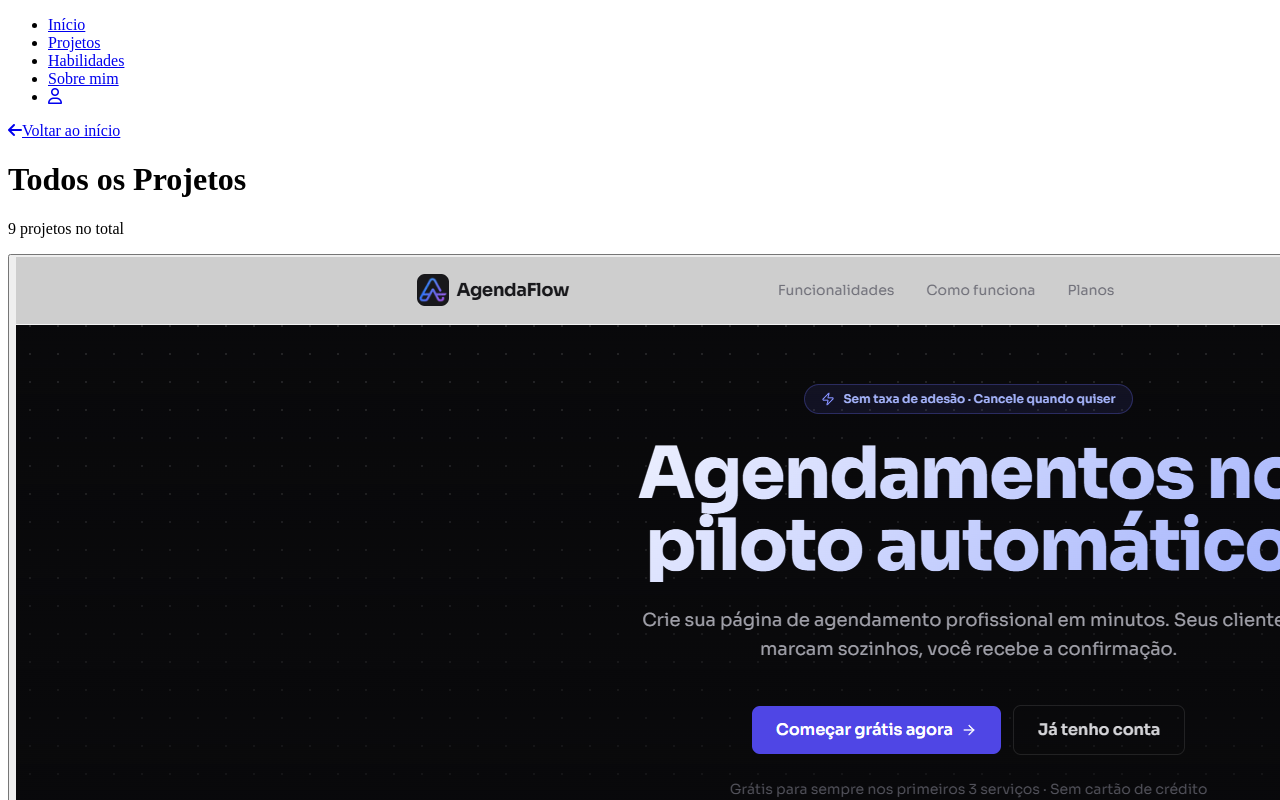
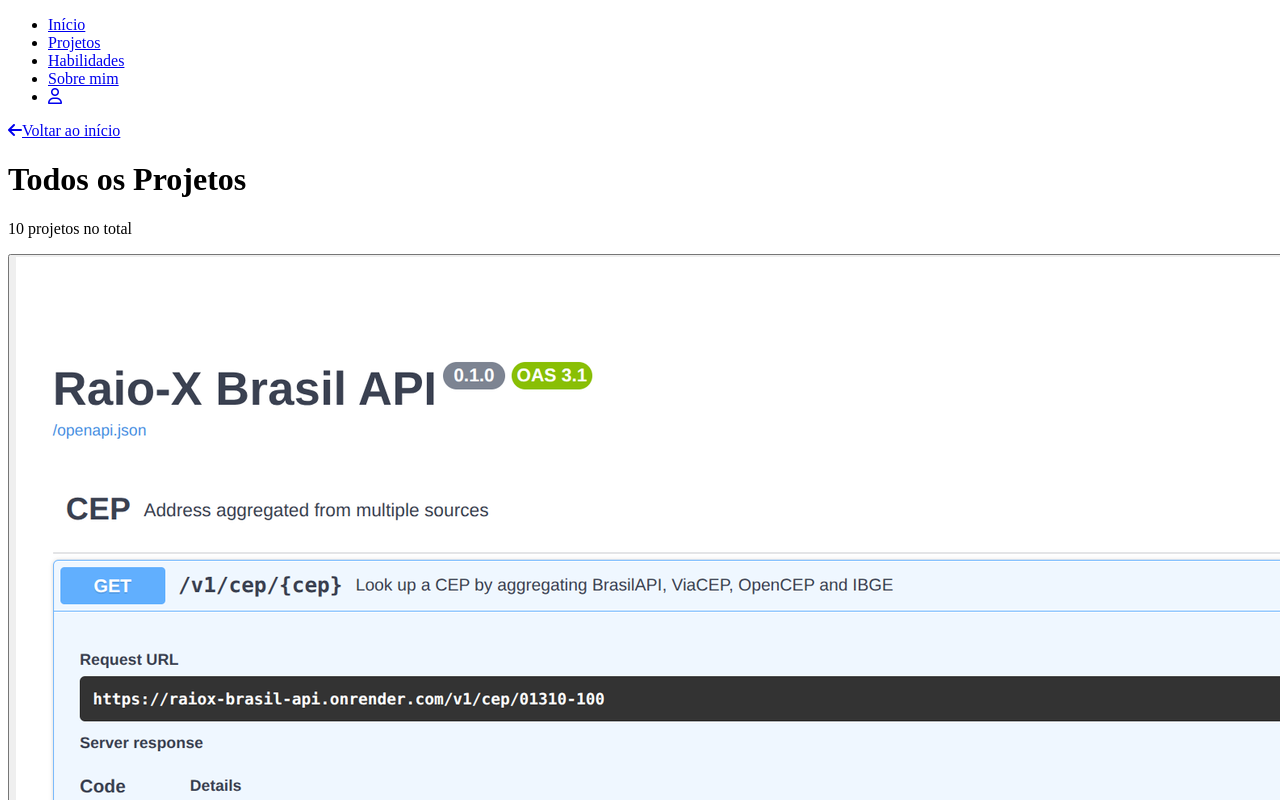
Before and after one commit to matteoludovino/portfolio-v2, a React (Vite) app: page /projetos in a window 1280 px wide. Shown: the top 800 px of the page. Built offline with nearby package versions, Linux system fonts and the light colour scheme; the HTML template or start-up script is replaced by a standard one.

Commit message:
feat: projeto raio-x brasil api

```diff
--- a/src/data/portfolioData.jsx
+++ b/src/data/portfolioData.jsx
@@ -1,4 +1,4 @@
-import { JSIcon, HTMLIcon, CSSIcon, PHPIcon, NodeIcon, ExpressIcon, HTTPSIcon, ReactIcon, NextIcon, VercelIcon, MySQLIcon, PostgreSQLIcon, MongoDBIcon, TailwindIcon, TSIcon, PrismaIcon, FastifyIcon } from './svgIcons';
+import { JSIcon, HTMLIcon, CSSIcon, PHPIcon, NodeIcon, ExpressIcon, HTTPSIcon, ReactIcon, NextIcon, VercelIcon, MySQLIcon, PostgreSQLIcon, MongoDBIcon, TailwindIcon, TSIcon, PrismaIcon, FastifyIcon, PythonIcon, FastAPIIcon, RedisIcon, DockerIcon } from './svgIcons';
 
 export const TECH = {
   html:       { label: 'HTML',       Icon: HTMLIcon         },
@@ -19,11 +19,25 @@ export const TECH = {
   typescript: { label: 'TypeScript', Icon: TSIcon           },
   prisma:     { label: 'Prisma',     Icon: PrismaIcon       },
   fastify:    { label: 'Fastify',    Icon: FastifyIcon      },
+  python:     { label: 'Python',     Icon: PythonIcon       },
+  fastapi:    { label: 'FastAPI',    Icon: FastAPIIcon      },
+  redis:      { label: 'Redis',      Icon: RedisIcon        },
+  docker:     { label: 'Docker',     Icon: DockerIcon       },
 };
 
 export const projects = [
   {
     id: 1,
+    name: 'Raio-X Brasil API',
+    description: 'API agregadora de dados públicos brasileiros (CEP e CNPJ) desenvolvida com Python e FastAPI. Consulta seis fontes externas, em paralelo com merge campo a campo para CEP e em cadeia de fallback para CNPJ, protegendo cotas de terceiros. Conta com cache Redis com single-flight e stale-if-error, circuit breaker, rate limit por plano em Lua, autenticação por API key e validação do novo CNPJ alfanumérico. 93 testes, 95% de cobertura e demo ao vivo com Swagger.',
+    image: '/img/raiox-brasil-api.png',
+    imageAlt: 'Raio-X Brasil API',
+    liveUrl: 'https://raiox-brasil-api.onrender.com/docs',
+    repoUrl: 'https://github.com/matteoludovino/raiox-brasil-api',
+    stacks: ['python', 'fastapi', 'redis', 'docker'],
+  },
+  {
+    id: 2,
     name: 'AgendaFlow',
     description: 'SaaS de agendamento online. A plataforma permite que profissionais criem uma página pública de agendamento com link personalizado, gerenciem serviços, horários e datas bloqueadas, recebam notificações automáticas por e-mail e cobrem mensalidades via Stripe. Desenvolvido com Next.js 15, TypeScript, Prisma ORM, PostgreSQL, NextAuth v5 e Tailwind CSS, com arquitetura limpa, Server Actions e deploy otimizado na Vercel.',
     image: '/img/agendaflow.png',
@@ -33,7 +47,7 @@ export const projects = [
     stacks: ['next', 'tailwind', 'typescript', 'postgresql', 'prisma', 'vercel'],
   },
   {
-    id: 2,
+    id: 3,
     name: 'API Encurtador de URLs',
     description: 'API REST completa para encurtamento de URLs, desenvolvida com Node.js, TypeScript e Fastify seguindo arquitetura em camadas. Permite criar links curtos com alias customizado e expiração configurável, registra automaticamente dados de cada acesso como país, dispositivo e navegador. Autenticação via JWT, cache de redirecionamento em Redis, rate limiting, IPs anonimizados e documentação interativa via Swagger.',
     image: '/img/api-encurtador.png',
@@ -43,7 +57,7 @@ export const projects = [
     stacks: ['node', 'typescript', 'fastify', 'https', 'prisma', 'postgresql'],
   },
   {
-    id: 3,
+    id: 4,
     name: 'Sora Café',
     description: 'Landing page premium para uma cafeteria artesanal, com foco em experiência visual e microinterações refinadas. Desenvolvida com Next.js 15, TypeScript, Tailwind CSS e Framer Motion, o projeto conta com carrinho funcional persistido em localStorage, animações de scroll, parallax, cursor customizado e dark mode.',
     image: '/img/sora-cafe.png',
@@ -53,7 +67,7 @@ export const projects = [
     stacks: ['next', 'tailwind', 'typescript', 'vercel'],
   },
   {
-    id: 4,
+    id: 5,
     name: 'Taskly',
     description: 'Aplicação de gerenciamento de tarefas fullstack com Next.js 15, TypeScript, Prisma e PostgreSQL. Conta com API REST completa, validação com Zod, paginação, busca, filtros por status. Inclui suporte offline com sincronização automática, Dockerfile e deploy configurado para Vercel e Neon.',
     image: '/img/taskly.png',
@@ -63,7 +77,7 @@ export const projects = [
     stacks: ['next', 'typescript', 'postgresql', 'prisma', 'vercel'],
   },
   {
-    id: 5,
+    id: 6,
     name: 'Saúde+',
     description: 'Landing page para o Saúde+, programa de benefícios que oferece descontos em consultas, exames e medicamentos. Possui animações de scroll, header dinâmico, FAQ com filtro por categorias e formulário de captação de leads, totalmente responsiva para mobile, tablet e desktop.',
     image: '/img/saudemais.png',
@@ -73,7 +87,7 @@ export const projects = [
     stacks: ['next', 'tailwind', 'typescript', 'vercel'],
   },
   {
-    id: 6,
+    id: 7,
     name: 'API de Gerenciamento de Reservas',
     description: 'API RESTful para reservas de hotéis e restaurantes desenvolvida com Node.js, Express e MongoDB. Suporta autenticação, estabelecimentos, quartos/mesas e reservas com verificação de disponibilidade, prevenção de conflitos e arquitetura modular escalável.',
     image: '/img/api-reservas.png',
@@ -83,7 +97,7 @@ export const projects = [
     stacks: ['nodejs','express', 'https', 'mongodb'],
   },
   {
-    id: 7,
+    id: 8,
     name: 'Seu Burguer',
     description: 'Landing page para a hamburgueria Seu Burguer. O site apresenta o cardápio completo com filtro por categoria, carrinho de compras com controle de quantidade e finalização de pedido direto pelo WhatsApp. Possui indicador de horário de funcionamento em tempo real, animações suaves e design escuro moderno com foco em mobile.',
     image: '/img/seu-burguer.png',
@@ -93,7 +107,7 @@ export const projects = [
     stacks: ['next', 'tailwind', 'typescript', 'vercel'],
   },
   {
-    id: 8,
+    id: 9,
     name: 'VitalCare',
     description: 'Landing page para a clínica médica VitalCare, com seções de apresentação, grade de 17 especialidades, depoimentos de pacientes e banner de conversão com CTA duplo. Desenvolvida com Next.js 14, TypeScript e Tailwind CSS, com layout responsivo, animações de scroll e navegação com detecção de seção ativa.',
     image: '/img/vitalcare.png',
@@ -103,7 +117,7 @@ export const projects = [
     stacks: ['next', 'tailwind', 'typescript','vercel'],
   },
   {
-    id: 9,
+    id: 10,
     name: 'API de Gerenciamento de Pedidos',
     description: 'API REST para sistema de PDV (POS) de restaurante, desenvolvida com Node.js, Express, Sequelize e MySQL. Oferece gerenciamento de clientes, produtos e pedidos com arquitetura MVC escalável, integridade transacional e código limpo e modular.',
     image: '/img/api-pedidos.png',
```
Also changed, not shown: src/data/svgIcons.jsx (+24 -0 lines), public/img/raiox-brasil-api.png (added).
